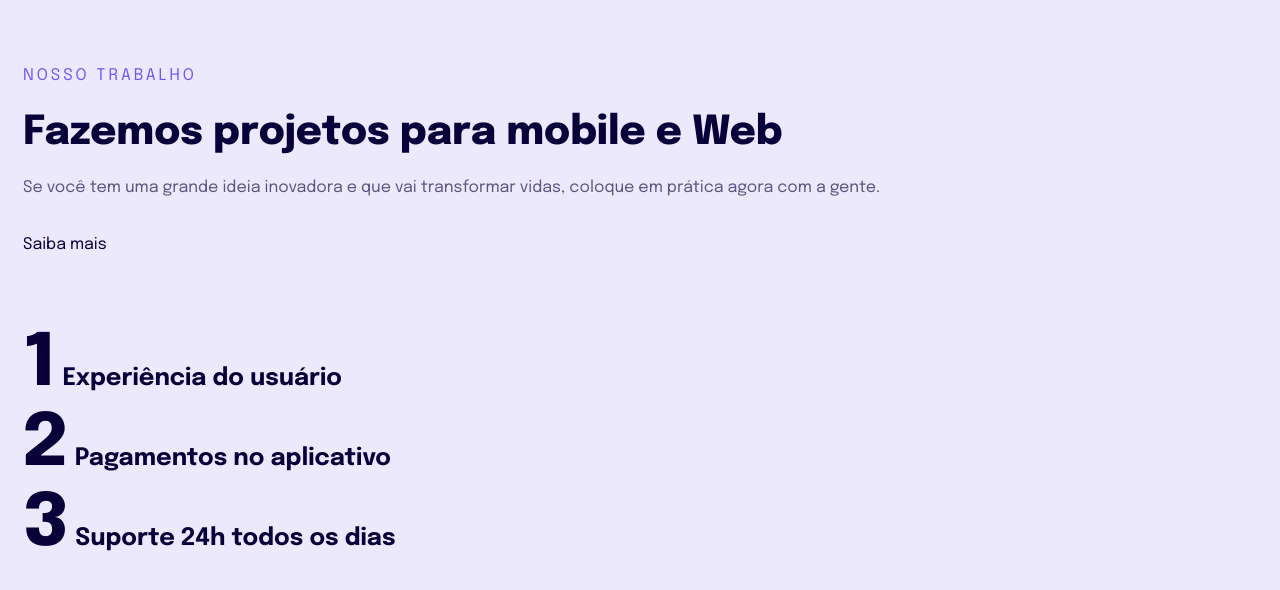
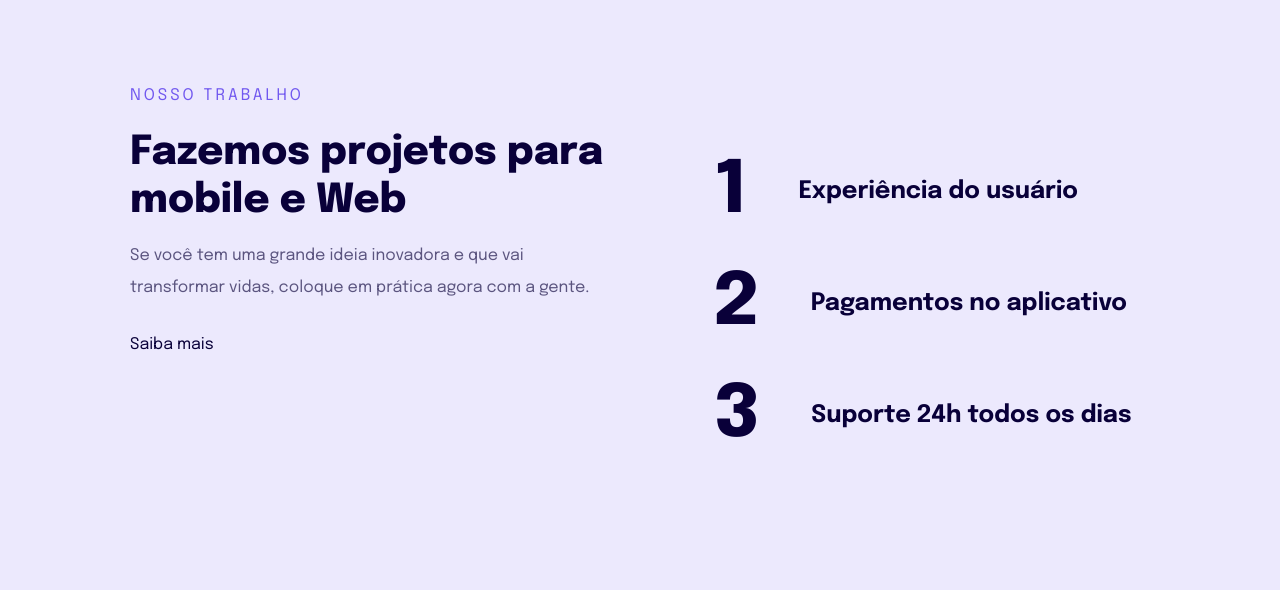
Before and after one commit to leokazuyukinagatani/rocket-project, a plain HTML site: page index.html in a window 1280 px wide. Drawn offline with Linux system fonts and the light colour scheme.

Commit message:
responsividade

```diff
--- a/index.html
+++ b/index.html
@@ -16,6 +16,7 @@
 
   </header>
   <main>
+    <div>
       <p>
         Nosso Trabalho
       </p>
@@ -27,11 +28,12 @@
       </p>
 
       <a href="#">Saiba mais</a>
+    </div>
 
     <ul>
-      <li><span>1</span> Experiência do usuário</li>
-      <li><span>2</span> Pagamentos no aplicativo</li>
-      <li><span>3</span> Suporte 24h todos os dias</li>
+      <li><span>1</span>Experiência do usuário</li>
+      <li><span>2</span>Pagamentos no aplicativo</li>
+      <li><span>3</span>Suporte 24h todos os dias</li>
 
     </ul>
   </main>
--- a/style.css
+++ b/style.css
@@ -3,6 +3,11 @@
   padding: 0;
   box-sizing: border-box;
 }
+
+:root {
+  font-size: 62.5%;
+}
+
 body {
   font-family: 'Epilogue', sans-serif;
   background: #ECE9FD;
@@ -11,14 +16,16 @@ body {
   padding: 6.0rem 2.3rem 6.6rem;
 }
 
-:root {
-  font-size: 62.5%;
+main {
+  max-width: 33.0rem;
+  margin: 0 auto;
 }
+
 
 main p:first-child {
   color: #7158EF;
   text-transform: uppercase;
-  letter-spacing: 0.3rem;
+  letter-spacing: 3px;
   line-height: 3.2rem;
 
   margin-bottom: 1.7rem;
@@ -60,10 +67,44 @@ ul li {
   font-size: 2.4rem;
   line-height: 3.2rem;
   color: #090039;
+
+  max-width: 25.7rem;
+
+  display: flex;
+  gap: 3.8rem;
 }
+
+ul li + li {
+  margin-top: 3.2rem;
+}
+
 
 ul li span {
   font-weight: 800;
   font-size: 7.2rem;
   line-height: 8.0rem;
+  letter-spacing: -2px;
 }
+
+@media (min-width:700px) {
+  body {
+    padding: 8rem;
+  }
+
+  main {
+    max-width: 1020px;
+    display: flex;
+    gap: 10rem;
+  }
+
+  main > div {
+    max-width: 484px;
+  }
+
+  ul li {
+    gap: 5.3rem;
+    max-width: 450px;
+    align-items: center;
+  }
+
+}
```
Lines whose indentation alone changed are shown as unchanged.
